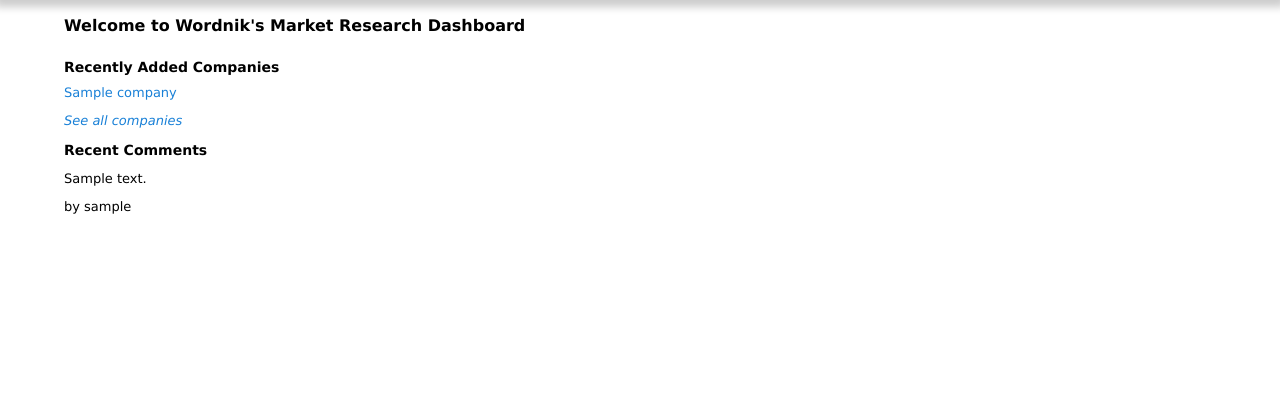
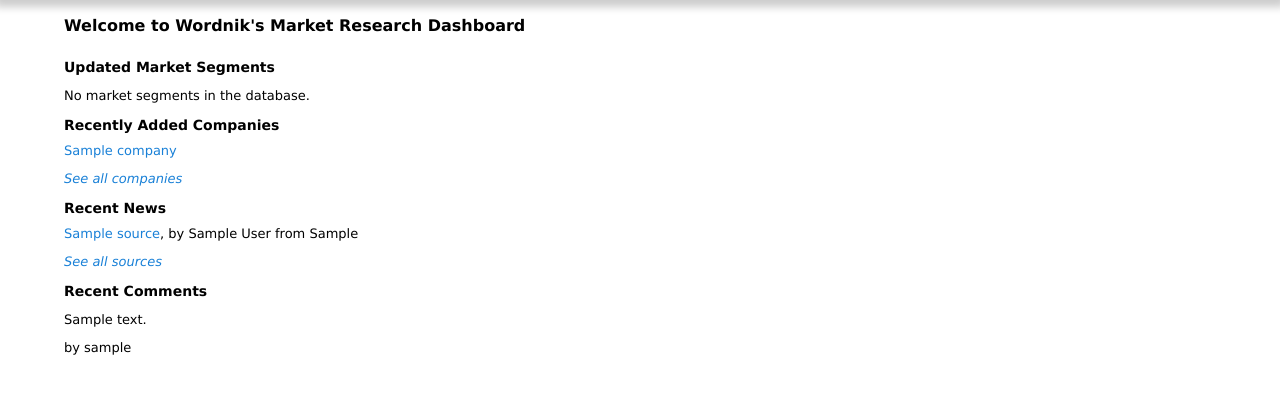
Before and after one commit to tomhaymore/wmr, a Django app: page / in a window 1280 px wide. Shown: the part 50-444 px from the top of the page. Run offline with Django 3.2, Linux system fonts and the light colour scheme; a user stored in the database is signed in; tables that the repository leaves empty hold one stand-in row (values such as "Sample post"); parts of the project's set-up code (start-up, migrations or seed data) failed here and were passed over.

Commit message:
added some tiling divs to index

```diff
--- a/wordnik/templates/market/index.html
+++ b/wordnik/templates/market/index.html
@@ -7,6 +7,21 @@
 
 {% block content %}
 
+<div class="tileDiv">
+	<p class="pageSubHead">Updated Market Segments</p>
+	{% if latest_segments_list %}
+		<ul class="slickList">
+			{% for s in latest_segments_list %}
+				<li><a href="/segment/{{ s.id }}/">{{ s.name }}</a></li>
+			{% endfor %}
+		</ul>
+		<p><a href="/segment/all"><em>See all segments</em></a></p>
+	{% else %}
+		<p>No market segments in the database.</p>
+	{% endif %}
+</div>
+
+<div class="tileDiv">
 	<p class="pageSubHead">Recently Added Companies</p>
 	{% if latest_companies_list %}
 		<ul class="slickList">
@@ -18,7 +33,30 @@
 	{% else %}
 		<p>No companies in the database.</p>
 	{% endif %}
+</div>
 
+<div class="tileDiv">
+	<p class="pageSubHead">Recent News</p>
+	{% if recent_news %}
+		<ul class="slickList">
+			{% for s in recent_news %}
+				<li><a href="/source/{{ s.id }}/">{{ s.title }}</a>,
+				{% if s.author %}
+					by {{s.author}}
+				{% endif %}
+				{% if s.source %}
+					from {{s.source}}
+				{% endif %}
+				</li>
+			{% endfor %}
+		</ul>
+		<p><a href="/source/all"><em>See all sources</em></a></p>
+	{% else %}
+		<p>No sources in the database.</p>
+	{% endif %}
+</div>
+
+<div class="tileDiv">
 	<p class="pageSubHead">Recent Comments</p>
 	{% if comments %}
 		{% for com in comments %}
@@ -31,5 +69,5 @@
 	{% else %}
 		<p>No comments in the database.</p>
 	{% endif %}
-
+</div>
 {% endblock %}
```
Lines whose indentation alone changed are shown as unchanged.
